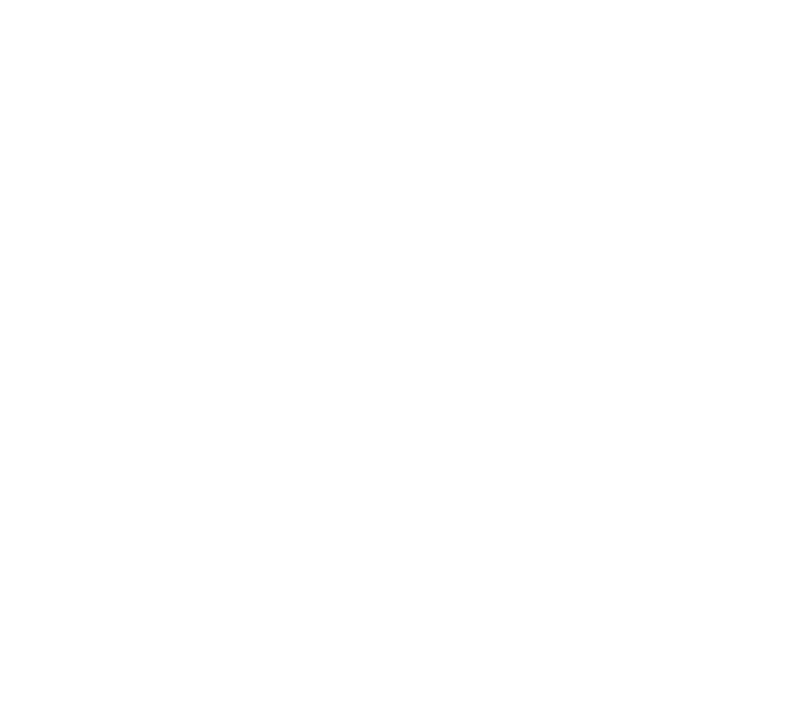
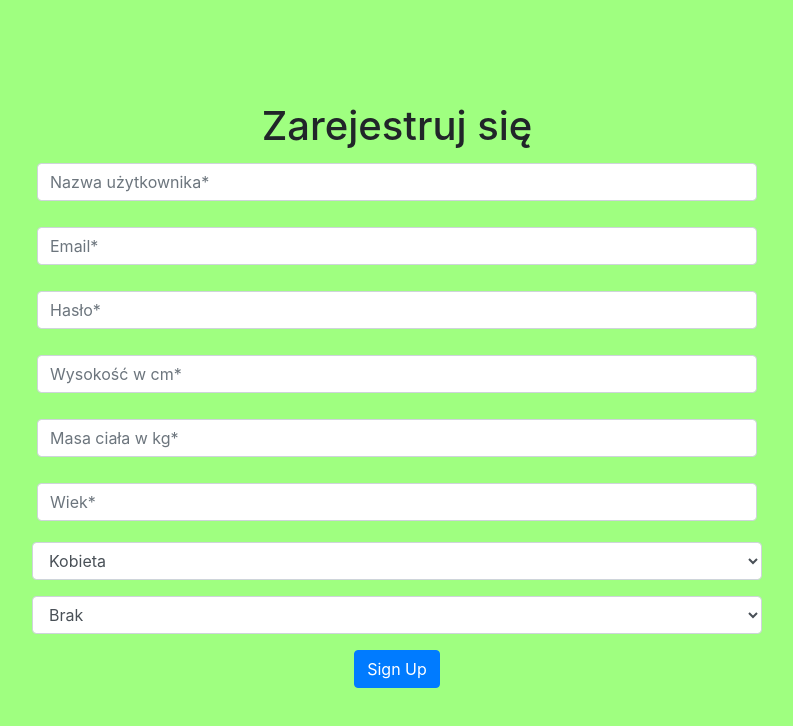
Before and after one commit to karolinaglab/MenuGenerator-front, a React (Create React App) app: page /signup in a window 1280 px wide. Shown: the top 726 px of the page, without its empty margins (243-1036 px from the left). Built offline with nearby package versions, Linux system fonts and the light colour scheme.

Commit message:
added signin and signup components

```diff
--- a/package.json
+++ b/package.json
@@ -6,8 +6,10 @@
     "@testing-library/jest-dom": "^4.2.4",
     "@testing-library/react": "^9.5.0",
     "@testing-library/user-event": "^7.2.1",
+    "axios": "^0.19.2",
     "react": "^16.13.1",
     "react-dom": "^16.13.1",
+    "react-router-dom": "^5.1.2",
     "react-scripts": "3.4.1"
   },
   "scripts": {
--- a/src/App.css
+++ b/src/App.css
@@ -1,8 +1,11 @@
 .App {
   text-align: center;
+  /* background-color: #5cd65c; */
 }
 
-
+body {
+  background-color: #9fff80;
+}
 
 @media (prefers-reduced-motion: no-preference) {
 
--- a/src/App.js
+++ b/src/App.js
@@ -1,13 +1,24 @@
-import React from 'react';
-import logo from './logo.svg';
+import React, { Component } from 'react';
+import {BrowserRouter as Router} from "react-router-dom";
+import {Routing} from "./Routing";
+import SignIn from "./components/SignIn";
 import './App.css';
 
-function App() {
-  return (
-    <div className="App">
+class App extends Component {
 
-    </div>
-  );
+  // constructor(props) {
+  //   super(props);
+  // }
+
+  render() {
+    return (
+      <div className="App">
+         <Router>
+          <Routing/>
+        </Router>
+      </div>
+    );
+  }
 }
 
 export default App;
--- /dev/null
+++ b/src/Routing.js
@@ -0,0 +1,29 @@
+import React from 'react'
+import {
+    Switch,
+    Route
+} from "react-router-dom";
+
+import SignIn from "./components/SignIn";
+import MainPage from './components/MainPage';
+import SignUp from './components/SignUp';
+
+
+
+export const Routing = () => {
+    return (
+        <>
+            <Switch>
+                <Route exact path="/">
+                    <SignIn/>
+                </Route>
+                <Route exact path="/main">
+                    <MainPage/>
+                </Route>
+                <Route exact path="/signup">
+                    <SignUp/>
+                </Route>
+            </Switch>
+        </>
+    )
+}
--- /dev/null
+++ b/src/components/MainPage.js
@@ -0,0 +1,11 @@
+import React, { Component } from 'react';
+
+class MainPage extends Component {
+    render() {
+        return (
+            <h1>HELLO</h1>
+        );
+    }
+}
+
+export default MainPage;
--- /dev/null
+++ b/src/components/SignIn.js
@@ -0,0 +1,72 @@
+import React, { Component } from 'react';
+import {Link} from "react-router-dom";
+import { withRouter } from 'react-router-dom';
+import '../styles/SignIn.css';
+import axios from 'axios'
+
+
+class SignIn extends Component {
+
+
+    constructor(props){
+        super(props);
+        this.state={
+        usernameOrEmail:'',
+        password:''
+        }
+    }
+
+    handleUsernameOrEmailChange = event => {
+        this.setState({ usernameOrEmail: event.target.value });
+    }
+
+    handlePasswordChange = event => {
+        this.setState({ password: event.target.value });
+    }
+
+    handleSubmit = event => {
+        event.preventDefault();
+
+        const user = {
+          usernameOrEmail: this.state.usernameOrEmail,
+          password: this.state.password
+        };
+
+        axios.post(`http://localhost:8080/auth/signin`, user)
+          .then(res => {
+            console.log(res);
+            console.log(res.data);
+            this.props.history.push("/main")
+          })
+          .catch((error) => {
+              console.log(error);
+          })
+      }
+
+    render() {
+        return (
+            <div className="container signinup-container">
+                <div className="row">
+                    <div className="col"></div>
+                    <div className="col-sm-12 col-md-8">
+                        <h1>Wtaj w kreatorze jadłospisów!</h1>
+                        <h2>Zaloguj się</h2>
+                        <form className="signin-form" onSubmit={this.handleSubmit}>
+                            <div className="form-group input-form">
+                                <input type="text" className="form-control" onChange={this.handleUsernameOrEmailChange} id="usernameOrEmail" placeholder="Email lub Nazwa Użytkownika*"/>
+                            </div>
+                            <div className="form-group input-form">
+                                <input type="password" className="form-control" onChange={this.handlePasswordChange} id="password" placeholder="Hasło*"/>
+                            </div>
+                            <button type="submit" className="btn btn-primary">Zaloguj się</button>
+                        </form>
+                        <Link to="/signup">Nie posiadasz jeszcze konta? Zarejestruj się!</Link>
+                    </div>
+                    <div className="col"> </div>
+                </div>
+            </div>
+        );
+    }
+}
+
+export default withRouter (SignIn);
--- /dev/null
+++ b/src/components/SignUp.js
@@ -0,0 +1,131 @@
+import React, { Component } from 'react';
+import {Link} from "react-router-dom";
+import { withRouter } from 'react-router-dom';
+import axios from 'axios'
+
+class SignUp extends Component {
+
+    constructor(props){
+        super(props);
+        this.state={
+        username:'',
+        email:'',
+        password:'',
+        height:'',
+        bodyWeight:'',
+        age:'',
+        activity:'',
+        sex:''
+        }
+    }
+
+
+    handleUsernameChange = event => {
+        this.setState({ username: event.target.value });
+    }
+
+    handleEmailChange = event => {
+        this.setState({ email: event.target.value });
+    }
+
+    handlePasswordChange = event => {
+        this.setState({ password: event.target.value });
+    }
+
+    handleHeightChange = event => {
+        this.setState({ height: event.target.value });
+    }
+
+    handleWeightChange = event => {
+        this.setState({ bodyWeight: event.target.value });
+    }
+
+    handleAgeChange = event => {
+        this.setState({ age: event.target.value });
+    }
+
+    handleSexChange = event => {
+        this.setState({ sex: event.target.value });
+    }
+
+    handleActivityChange = event => {
+        this.setState({ activity: event.target.value });
+    }
+
+    handleSubmit = event => {
+        event.preventDefault();
+
+        const user = {
+          username: this.state.username,
+          email: this.state.email,
+          password: this.state.password,
+          height: this.state.height,
+          bodyWeight: this.state.bodyWeight,
+          age: this.state.age,
+          activity: this.state.activity,
+          sex: this.state.sex
+        };
+
+        axios.post(`http://localhost:8080/auth/signup`, user)
+          .then(res => {
+            console.log(res);
+            console.log(res.data);
+            this.props.history.push("/")
+          })
+          .catch((error) => {
+            console.log(error);
+        })
+      }
+
+    render() {
+        return (
+            <div className="container signinup-container">
+                <div className="row">
+                    <div className="col"></div>
+                    <div className="col-sm-12 col-md-8">
+                        <h1>Zarejestruj się</h1>
+                        <form className="signin-form" onSubmit={this.handleSubmit}>
+                            <div className="form-group input-form">
+                                <input type="text" className="form-control" onChange={this.handleUsernameChange} id="username" placeholder="Nazwa użytkownika*"/>
+                            </div>
+                            <div className="form-group input-form">
+                                <input type="text" className="form-control" onChange={this.handleEmailChange} id="email" placeholder="Email*"/>
+                            </div>
+                            <div className="form-group input-form">
+                                <input type="password" className="form-control" onChange={this.handlePasswordChange} id="password" placeholder="Hasło*"/>
+                            </div>
+                            <div className="form-group input-form">
+                                <input type="text" className="form-control" onChange={this.handleHeightChange} id="height" placeholder="Wysokość w cm*"/>
+                            </div>
+                            <div className="form-group input-form">
+                                <input type="text" className="form-control" onChange={this.handleWeightChange} id="bodyWeight" placeholder="Masa ciała w kg*"/>
+                            </div>
+                            <div className="form-group input-form">
+                                <input type="text" className="form-control" onChange={this.handleAgeChange} id="age" placeholder="Wiek*"/>
+                            </div>
+                            <div className="form-group">
+                                <select className="form-control" value={this.state.sex} onChange={this.handleSexChange} id="sex">
+                                    <option value="FEMALE">Kobieta</option>
+                                    <option value="MALE">Mężczyzna</option>
+                                </select>
+                            </div>
+                            <div className="form-group">
+                                <select className="form-control" value={this.state.activity} onChange={this.handleActivityChange} id="activity">
+                                    <option value="NONE">Brak</option>
+                                    <option value="LOW">Niski</option>
+                                    <option value="AVERAGE">Średni</option>
+                                    <option value="HIGH">Wysoki</option>
+                                    <option value="VERY_HIGHE">Bardzo wysoki</option>
+                                </select>
+                            </div>
+                            <button type="submit" className="btn btn-primary">Sign Up</button>
+                        </form>
+                    </div>
+                    <div className="col"> </div>
+                </div>
+            </div>
+        );
+    }
+}
+
+export default withRouter (SignUp);
--- /dev/null
+++ b/src/styles/SignIn.css
@@ -0,0 +1,13 @@
+.container.signinup-container {
+    /* background-color: #ccffcc; */
+    margin-top: 8%;
+    /* padding: 60px; */
+}
+
+.signin-card {
+    padding: 20px;
+}
+
+.input-form {
+    padding: 5px;
+}
```
Also changed, not shown: src/styles/SignUp.css (added), 1 other file (tests, documents, lock files or other folders).
